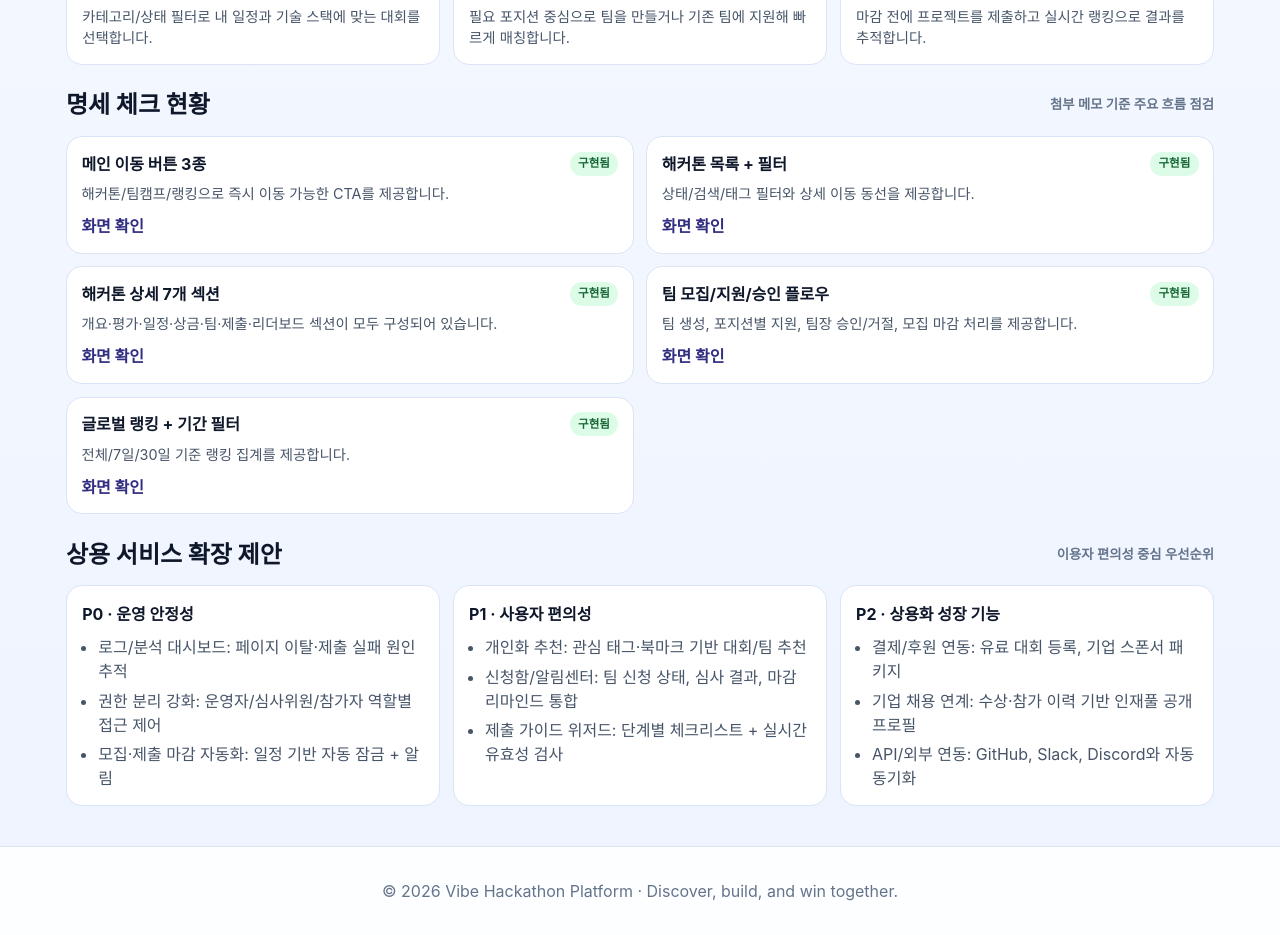
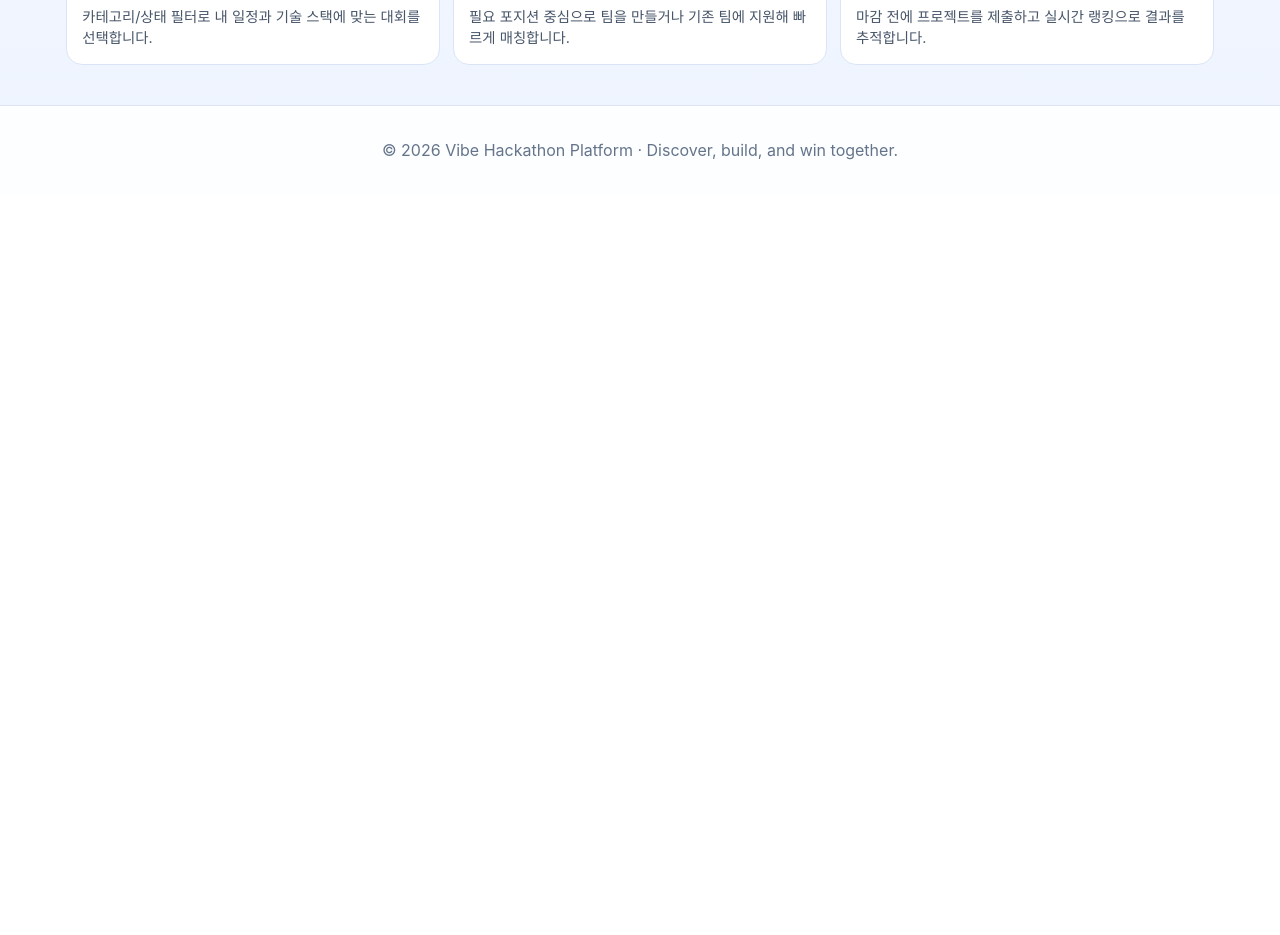
Before and after one commit to kangjung/hackathon-app, a Vue app: page / in a window 1280 px wide. Shown: the part 960-1895 px from the top of the page. After the commit the page ends 1154 px from the top, so only its background shows below. Built offline with nearby package versions, Linux system fonts and the light colour scheme.

Commit message:
홈 화면에서 내부용 섹션 비노출 처리

```diff
--- a/src/views/Home.vue
+++ b/src/views/Home.vue
@@ -76,37 +76,6 @@
       </div>
     </section>
 
-    <section class="section">
-      <div class="section-head">
-        <h2>명세 체크 현황</h2>
-        <small>첨부 메모 기준 주요 흐름 점검</small>
-      </div>
-      <div class="check-grid">
-        <article v-for="item in specChecks" :key="item.name" class="check-card">
-          <div class="check-top">
-            <strong>{{ item.name }}</strong>
-            <span :class="['check-chip', item.done ? 'done' : 'todo']">{{ item.done ? '구현됨' : '미흡' }}</span>
-          </div>
-          <p>{{ item.description }}</p>
-          <router-link :to="item.to">화면 확인</router-link>
-        </article>
-      </div>
-    </section>
-
-    <section class="section">
-      <div class="section-head">
-        <h2>상용 서비스 확장 제안</h2>
-        <small>이용자 편의성 중심 우선순위</small>
-      </div>
-      <div class="roadmap">
-        <article v-for="plan in growthPlans" :key="plan.title">
-          <h3>{{ plan.title }}</h3>
-          <ul>
-            <li v-for="item in plan.items" :key="item">{{ item }}</li>
-          </ul>
-        </article>
-      </div>
-    </section>
   </section>
 </template>
 
@@ -155,66 +124,6 @@ const featuredHackathons = computed(() =>
     })
     .slice(0, 3)
 )
-
-const specChecks = computed(() => [
-  {
-    name: '메인 이동 버튼 3종',
-    description: '해커톤/팀캠프/랭킹으로 즉시 이동 가능한 CTA를 제공합니다.',
-    to: '/',
-    done: true
-  },
-  {
-    name: '해커톤 목록 + 필터',
-    description: '상태/검색/태그 필터와 상세 이동 동선을 제공합니다.',
-    to: '/hackathons',
-    done: true
-  },
-  {
-    name: '해커톤 상세 7개 섹션',
-    description: '개요·평가·일정·상금·팀·제출·리더보드 섹션이 모두 구성되어 있습니다.',
-    to: featuredHackathons.value[0] ? `/hackathons/${featuredHackathons.value[0].slug}` : '/hackathons',
-    done: true
-  },
-  {
-    name: '팀 모집/지원/승인 플로우',
-    description: '팀 생성, 포지션별 지원, 팀장 승인/거절, 모집 마감 처리를 제공합니다.',
-    to: '/camp',
-    done: true
-  },
-  {
-    name: '글로벌 랭킹 + 기간 필터',
-    description: '전체/7일/30일 기준 랭킹 집계를 제공합니다.',
-    to: '/rankings',
-    done: true
-  }
-])
-
-const growthPlans = [
-  {
-    title: 'P0 · 운영 안정성',
-    items: [
-      '로그/분석 대시보드: 페이지 이탈·제출 실패 원인 추적',
-      '권한 분리 강화: 운영자/심사위원/참가자 역할별 접근 제어',
-      '모집·제출 마감 자동화: 일정 기반 자동 잠금 + 알림'
-    ]
-  },
-  {
-    title: 'P1 · 사용자 편의성',
-    items: [
-      '개인화 추천: 관심 태그·북마크 기반 대회/팀 추천',
-      '신청함/알림센터: 팀 신청 상태, 심사 결과, 마감 리마인드 통합',
-      '제출 가이드 위저드: 단계별 체크리스트 + 실시간 유효성 검사'
-    ]
-  },
-  {
-    title: 'P2 · 상용화 성장 기능',
-    items: [
-      '결제/후원 연동: 유료 대회 등록, 기업 스폰서 패키지',
-      '기업 채용 연계: 수상·참가 이력 기반 인재풀 공개 프로필',
-      'API/외부 연동: GitHub, Slack, Discord와 자동 동기화'
-    ]
-  }
-]
 
 onMounted(() => {
   hackathonStore.loadData()
@@ -267,22 +176,9 @@ h1 { margin: 0.7rem 0; font-size: clamp(2rem, 4vw, 3rem); line-height: 1.14; col
 .steps span { font-size: 0.78rem; font-weight: 800; color: #4f46e5; }
 .steps h3 { margin: 0.3rem 0 0.35rem; color: #0f172a; }
 .steps p { margin: 0; color: #475569; font-size: 0.9rem; }
-.check-grid { display: grid; grid-template-columns: repeat(2, minmax(0, 1fr)); gap: 0.8rem; }
-.check-card { border: 1px solid #dbe4f6; border-radius: 16px; padding: 0.9rem; background: #fff; }
-.check-top { display: flex; justify-content: space-between; align-items: center; gap: 0.5rem; }
-.check-card p { margin: 0.45rem 0 0.6rem; color: #475569; font-size: 0.9rem; }
-.check-card a { color: #312e81; font-weight: 700; text-decoration: none; }
-.check-chip { font-size: 0.72rem; border-radius: 999px; padding: 0.22rem 0.52rem; font-weight: 800; }
-.check-chip.done { background: #dcfce7; color: #166534; }
-.check-chip.todo { background: #fee2e2; color: #991b1b; }
-.roadmap { display: grid; grid-template-columns: repeat(3, minmax(0, 1fr)); gap: 0.8rem; }
-.roadmap article { border: 1px solid #dbe4f6; border-radius: 16px; background: #fff; padding: 0.95rem; }
-.roadmap h3 { margin: 0; color: #0f172a; font-size: 1rem; }
-.roadmap ul { margin: 0.6rem 0 0; padding-left: 1rem; color: #475569; }
-.roadmap li + li { margin-top: 0.35rem; }
 small { color: #64748b; font-weight: 600; }
 @media (max-width: 980px) {
-  .kpis, .event-grid, .steps, .check-grid, .roadmap { grid-template-columns: 1fr; }
+  .kpis, .event-grid, .steps { grid-template-columns: 1fr; }
   .hero { padding: 1.25rem; }
 }
 </style>
```
